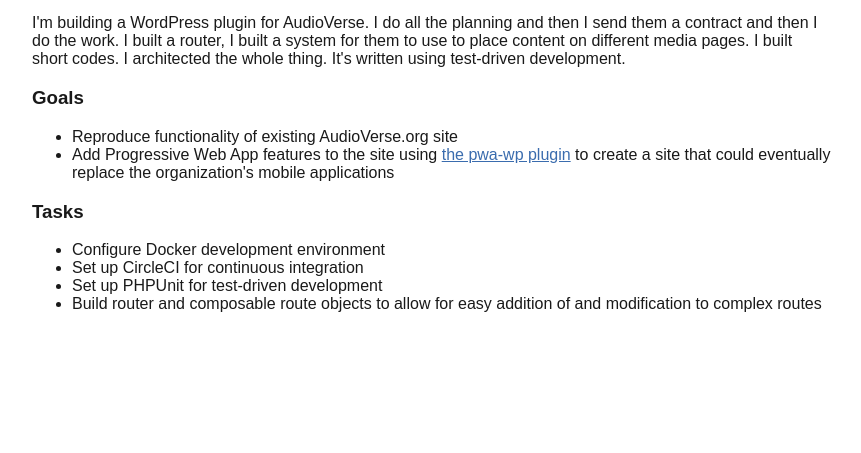
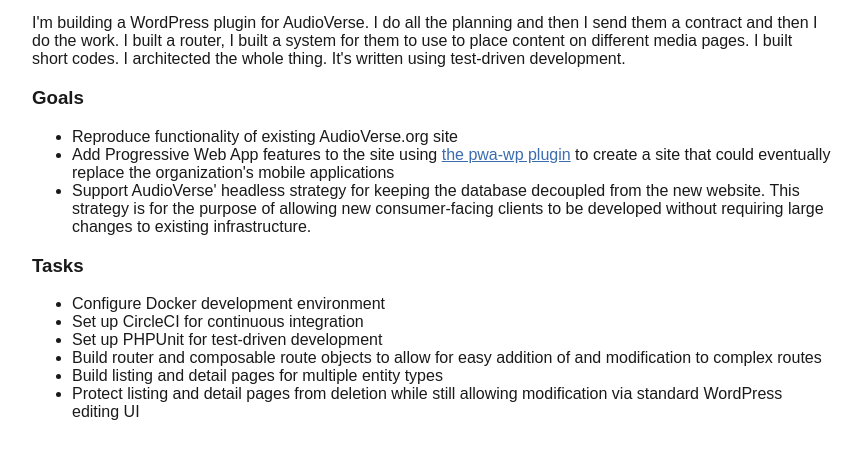
Before and after one commit to narthur/resume, a PHP site: page /build/project/av-wp-plugin.html in a window 1280 px wide. Shown: the part 451-904 px from the top of the page, without its empty margins (208-1069 px from the left). Before the commit the page ends 763 px from the top, so only its background shows below. Run offline with PHP 8.4, Linux system fonts and the light colour scheme.

Commit message:
work some more on the av wp plugin page

```diff
--- a/build/project/av-wp-plugin.html
+++ b/build/project/av-wp-plugin.html
@@ -68,6 +68,11 @@
 			<a href="https://github.com/xwp/pwa-wp" target="_blank" rel="noopener">the pwa-wp plugin</a>
 			to create a site that could eventually replace the organization's mobile applications
 		</li>
+		<li>
+			Support AudioVerse' headless strategy for keeping the database decoupled from the new website. This
+			strategy is for the purpose of allowing new consumer-facing clients to be developed without requiring large
+			changes to existing infrastructure.
+		</li>
 	</ul>
 
 	<h3>Tasks</h3>
@@ -79,6 +84,11 @@
 		<li>
 			Build router and composable route objects to allow for easy addition of and modification to complex routes
 		</li>
+		<li>Build listing and detail pages for multiple entity types</li>
+		<li>
+			Protect listing and detail pages from deletion while still allowing modification via standard WordPress
+			editing UI
+		</li>
 	</ul>
 </div>
 
```
Also changed, not shown: page/project/av-wp-plugin.twig (+9 -1 lines).
